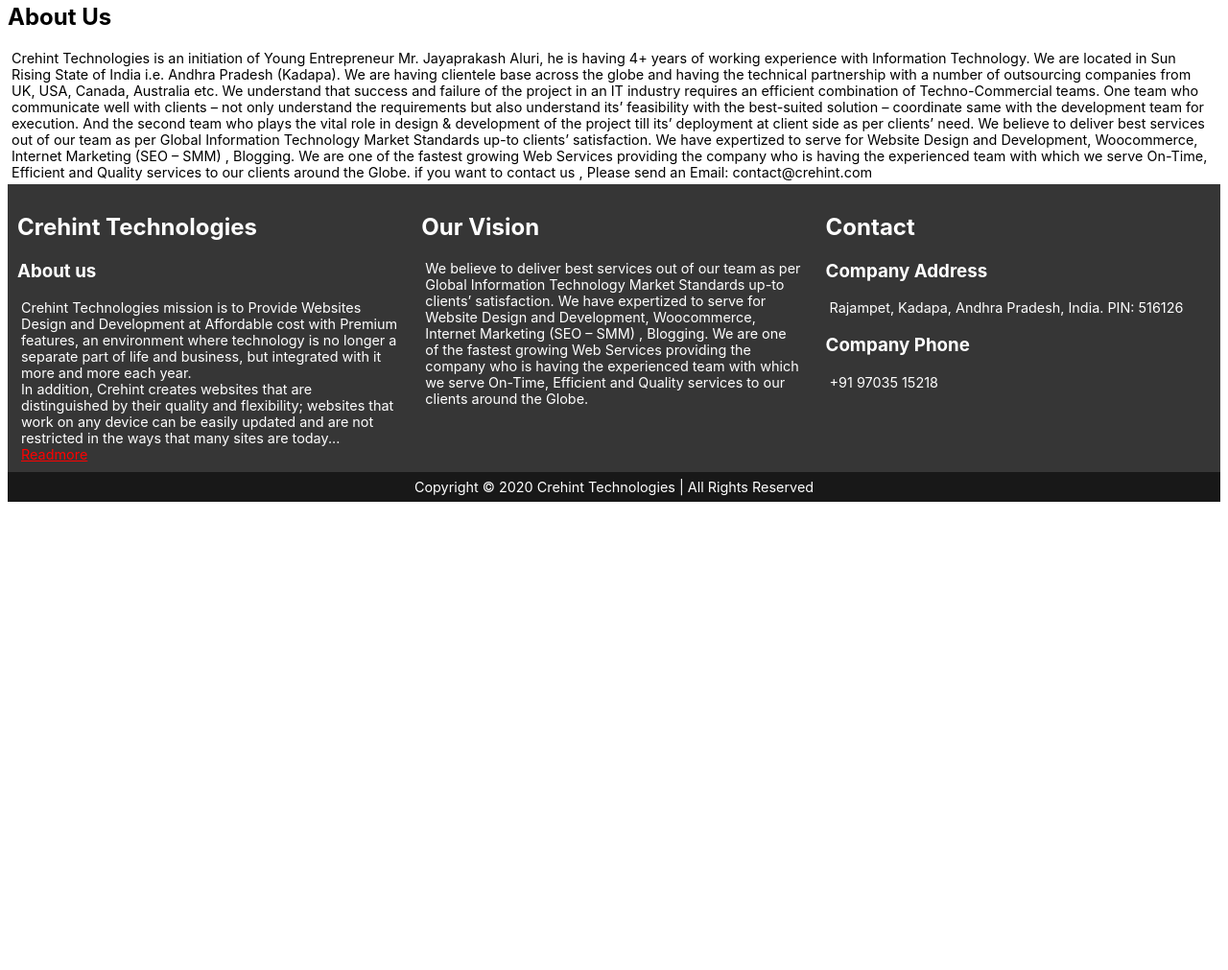
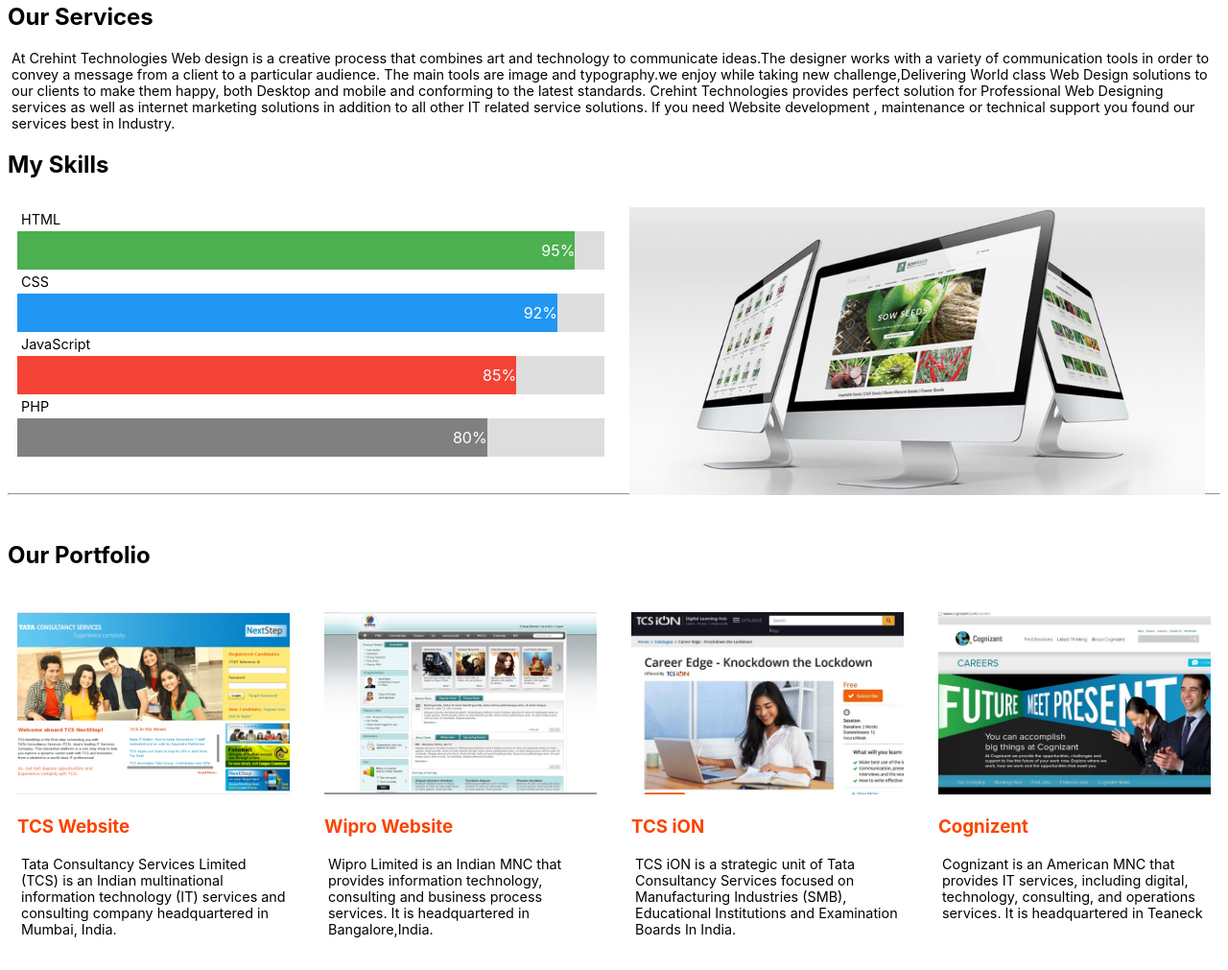
Before and after one commit to alurijayaprakash/mymsitwebsite, a plain HTML site: page services.html in a window 1280 px wide. Shown: the part 609-1620 px from the top of the page at 96% size. Before the commit the page ends 1140 px from the top, so only its background shows below. Drawn offline with Linux system fonts and the light colour scheme; files that its build step writes are made by us from their sources.

Commit message:
Few changes made

```diff
--- /dev/null
+++ b/css/services.css
@@ -0,0 +1,126 @@
+/* Our Expertise Started */
+* {box-sizing: border-box}
+
+.container11 {
+  width: 100%;
+  background-color: #ddd;
+}
+
+.skills {
+  text-align: right;
+  padding-top: 10px;
+  padding-bottom: 10px;
+  color: white;
+}
+
+.html {width: 95%; background-color: #4CAF50;}
+.css {width: 92%; background-color: #2196F3;}
+.js {width: 85%; background-color: #f44336;}
+.php {width: 80%; background-color: #808080;}
+/* Our Expertise Started */
+
+
+/* Box After Expertise SKills */
+* {
+    box-sizing: border-box;
+  }
+
+  /* Create two equal columns that floats next to each other */
+  .column3 {
+    float: left;
+    width: 50%;
+    padding: 10px;
+    height: 300px; /* Should be removed. Only for demonstration */
+  }
+
+  /* Clear floats after the columns */
+  .row3:after {
+    content: "";
+    display: table;
+    clear: both;
+  }
+
+  /* Box After Expertise SKills */
+
+  /* Portfolio Started */
+  * {
+    box-sizing: border-box;
+  }
+
+
+  /* Center website */
+  .main {
+    max-width: 1500px;
+    margin: auto;
+    color: black;
+  }
+
+
+  .row {
+    margin: 8px -16px;
+  }
+
+  /* Add padding BETWEEN each column */
+  .row,
+  .row > .column111 {
+    padding: 8px;
+  }
+
+  /* Create four equal columns that floats next to each other */
+  .column111 {
+    float: left;
+    width: 25%;
+  }
+
+  /* Clear floats after rows */
+  .row:after {
+    content: "";
+    display: table;
+    clear: both;
+  }
+
+  /* Content */
+  .content {
+    background-color: white;
+    padding: 10px;
+  }
+
+  /* Responsive layout - makes a two column-layout instead of four columns */
+  @media screen and (max-width: 900px) {
+    .column111 {
+      width: 50%;
+    }
+  }
+
+  /* Responsive layout - makes the two columns stack on top of each other instead of next to each other */
+  @media screen and (max-width: 600px) {
+    .column111 {
+      width: 100%;
+    }
+  }
+  /* Portfolio Ended */
+
+
+
+/* Testing for Links */
+.port a:link {
+    color: #fb4400;
+    background-color: transparent;
+    text-decoration: none;
+  }
+  .port a:visited {
+    color: #c43703;
+    background-color: transparent;
+    text-decoration: none;
+  }
+  .port a:hover {
+    color: #fb4400;
+    background-color: transparent;
+    text-decoration: underline;
+  }
+  .port a:active {
+    color: yellow;
+    background-color: transparent;
+    text-decoration: underline;
+  }
+  /* Testing fir Links */
--- a/services.html
+++ b/services.html
@@ -1,8 +1,11 @@
 <!DOCTYPE html>
 <html>
     <head>
-    <title> About Us | Crehint Technologies</title>
-        <link rel="stylesheet" href="main.css">
+        <title> Services | Crehint Technologies</title>
+        <link rel="icon" type="image/png" href="../mymsitwebsite/images/favicon.png"/>
+            <link rel="stylesheet" href="../mymsitwebsite/css/main.css">
+            <link rel="stylesheet" href="https://cdnjs.cloudflare.com/ajax/libs/font-awesome/4.7.0/css/font-awesome.min.css">
+            <link rel="stylesheet" href="../mymsitwebsite/css/services.css">
             <!--Here i linked CSS file into HTML-->
             <style>
                 body {
@@ -16,31 +19,98 @@
     <!-- Main Menu Started -->
     <!-- Main Menu Started -->
     <div class="topnav">
-        <a class="active" href="index.html">Home</a>
+        <a href="index.html">Home</a>
         <a href="aboutus.html">About Us</a>
-        <a href="services.html">Services</a>
-        <a href="portfolio.html">Portfolio</a>
+        <a class="active" href="#">Services</a>
         <a href="ourteam.html">Our Team</a>
         <a href="contactus.html">Contact Us</a>
     </div>
     <!-- Main Menu Started -->
-    <img src="about6.png">
+    <img src="../mymsitwebsite/images/servicesimages/service.png">
     <hr>
-    <h2>About Us</h2>
+    <h2>Our Services</h2>
     <p>
-        Crehint Technologies is an initiation of Young Entrepreneur Mr. Jayaprakash Aluri, he is having 4+ years of working experience with Information Technology. We are located in Sun Rising State of India i.e. Andhra Pradesh (Kadapa). We are having clientele base across the globe and having the technical partnership with a number of outsourcing companies from UK, USA, Canada, Australia etc.
+        At Crehint Technologies Web design is a creative process that combines art and technology to communicate ideas.The designer works with a variety of communication tools in order to convey a message from a client to a particular audience. The main tools are image and typography.we enjoy while taking new challenge,Delivering World class Web Design solutions to our clients to make them happy, both Desktop and mobile and conforming to the latest standards.
+        Crehint Technologies provides  perfect solution for Professional Web Designing services as well as internet marketing solutions in addition to all other IT related service solutions.
 
-We understand that success and failure of the project in an IT industry requires an efficient combination of Techno-Commercial teams. One team who communicate well with clients – not only understand the requirements but also understand its’ feasibility with the best-suited solution – coordinate same with the development team for execution. And the second team who plays the vital role in design & development of the project till its’ deployment at client side as per clients’ need.
-
-We believe to deliver best services out of our team as per Global Information Technology Market Standards up-to clients’ satisfaction. We have expertized to serve for Website Design and Development, Woocommerce, Internet Marketing (SEO – SMM) , Blogging.
-
-We are one of the fastest growing Web Services providing the company who is having the experienced team with which we serve On-Time, Efficient and Quality services to our clients around the Globe.
-
-if you want to contact us , Please send an Email: contact@crehint.com
+If you need Website development , maintenance or technical support you found our services best in Industry.
 
 
     </p>
+    <!-- Our Expertise Started -->
+    <div class="row3">
+        <h2>My Skills</h2>
+        <div class="column3" style="background-color:rgb(255, 255, 255);">
+            <!-- <h1>My Skills</h1> -->
+            <p>HTML</p>
+            <div class="container11">
+            <div class="skills html">95%</div>
+            </div>
 
+            <p>CSS</p>
+            <div class="container11">
+            <div class="skills css">92%</div>
+            </div>
+
+            <p>JavaScript</p>
+            <div class="container11">
+            <div class="skills js">85%</div>
+            </div>
+
+            <p>PHP</p>
+            <div class="container11">
+            <div class="skills php">80%</div>
+            </div>
+        </div>
+        <div class="column3" style="background-color:rgb(255, 255, 255);">
+          <!-- <h2>Send a message to us</h2> -->
+          <center><img src="../mymsitwebsite/images/servicesimages/servicepic2.png" height="300"></center>
+        </div>
+      </div>
+      <hr>
+      <br>
+      <!--NOw POrtfolio STarted-->
+      <div class="main">
+        <h2>Our Portfolio</h2>
+        <!-- Portfolio Gallery Grid -->
+        <div class="row">
+          <div class="column111">
+            <div class="content">
+              <img src="../mymsitwebsite/images/servicesimages/tcs.png" alt="Mountains" style="width:100%">
+              <h3 class="port" ><a href="https://www.tcs.com/" target="_blank"> TCS Website</a></h3>
+              <p>Tata Consultancy Services Limited (TCS) is an Indian multinational information technology (IT) services and consulting company headquartered in Mumbai, India.</p>
+            </div>
+          </div>
+          <div class="column111">
+            <div class="content">
+            <img src="../mymsitwebsite/images/servicesimages/wipro.png" alt="Lights" style="width:100%">
+              <h3 class="port" ><a href="https://www.wipro.com/" target="_blank"> Wipro Website</a></h3>
+              <p>Wipro Limited is an Indian MNC that provides information technology, consulting and business process services. It is headquartered in Bangalore,India.</p>
+            </div>
+          </div>
+          <div class="column111">
+            <div class="content">
+            <img src="../mymsitwebsite/images/servicesimages/icon.png" alt="Nature" style="width:100%">
+            <h3 class="port" ><a href="https://www.tcsion.com/" target="_blank"> TCS iON</a></h3>
+              <p>TCS iON is a strategic unit of Tata Consultancy Services focused on Manufacturing Industries (SMB), Educational Institutions and Examination Boards In India.</p>
+            </div>
+          </div>
+          <div class="column111">
+            <div class="content">
+            <img src="../mymsitwebsite/images/servicesimages/cognigent.png" alt="Mountains" style="width:100%">
+            <h3 class="port" ><a href="https://www.cognizant.com/" target="_blank"> Cognizent</a></h3>
+              <p>Cognizant is an American MNC that provides IT services, including digital, technology, consulting, and operations services. It is headquartered in Teaneck</p>
+            </div>
+          </div>
+        <!-- END GRID -->
+        </div>
+
+
+
+        <!-- END MAIN -->
+        </div>
+        <!-- Portfolio Ended-->
+        <br>
 </body>
 <!--Footer 3 sections Started-->
 <div class="row">
```
Also changed, not shown: aboutus.html (+9 -18 lines), contactus.html (+5 -5 lines), index.html (+1 -7 lines), ourteam.html (+7 -4 lines), portfolio.html (deleted, +0 -73 lines), privacypolicy.html (+11 -1 lines), termsandservices.html (+5 -2 lines), images/favicon.png (added), images/servicesimages/cognigent.png (added), images/servicesimages/icon.png (added), images/servicesimages/lights.jpg (added), images/servicesimages/mountains.jpg (added), images/servicesimages/nature.jpg (added), images/servicesimages/service.png (added), 4 more files. Lines whose indentation alone changed are shown as unchanged.
